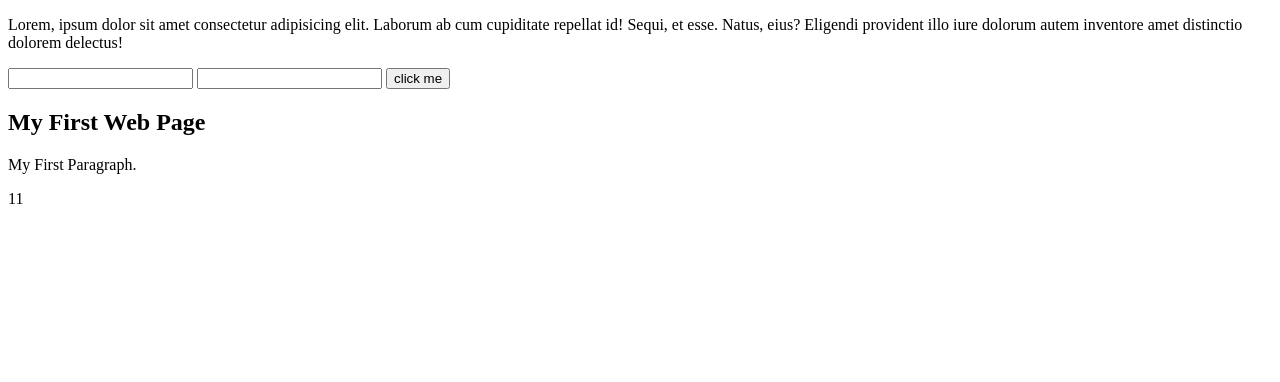
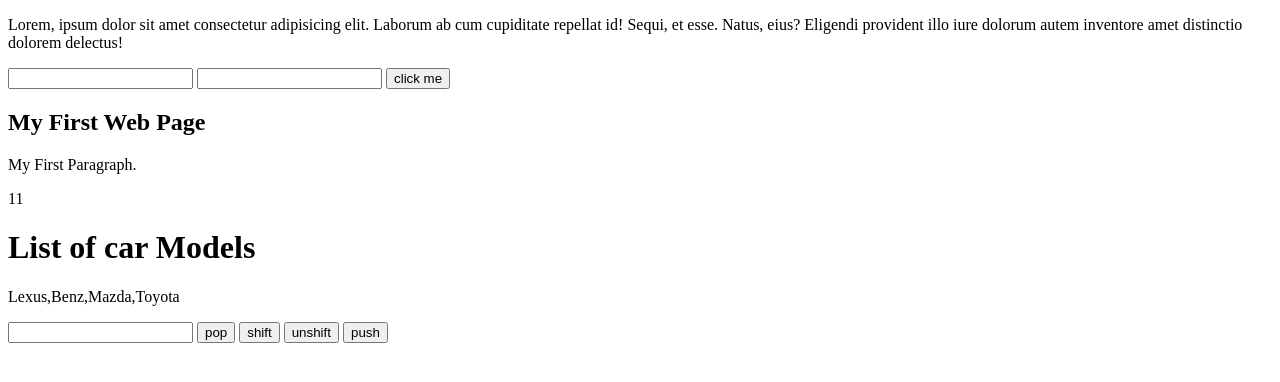
Before and after one commit to mickey022/javascript, a plain HTML site: page index.html in a window 1280 px wide. Drawn offline with Linux system fonts and the light colour scheme.

Commit message:
mike first commit

```diff
--- a/index.html
+++ b/index.html
@@ -12,7 +12,7 @@
 
 <input type="text" id="input1">
 <input type="text" id="input2">
-<button id="myButton">click me</button>
+<button id="myButton" onclick="bott()">click me</button>
 
     <script>
 
@@ -32,9 +32,9 @@ let value1 = (document.getElementById('input1'));
 let value2 = (document.getElementById('input2'));
 let btn = document.getElementById('myButton');
 
-      btn.addEventListener('click', function(){
+     function bott(){
     console.log (Number(value1.value) + Number(value2.value));
-      });
+      };
     </script>
 
 
@@ -43,7 +43,44 @@ let btn = document.getElementById('myButton');
 
 <p id="demo"></p>
 
+<!-- ARRAY -->
+<h1>List of car Models</h1>
+<p id="display"></p>
+
+<input type="text" id="car">
+<button onclick="pop()">pop</button>
+<button onclick="shift()">shift</button>
+<button onclick="unshift()">unshift</button>
+<button onclick="push()">push</button>
+
 <script>
+  let display = document.getElementById('display');
+  let cars = ['Lexus', 'Benz', 'Mazda', 'Toyota'];
+  display.innerHTML = cars
+
+function pop(){
+  cars.pop();
+  display.innerHTML = cars
+}
+function shift(){
+  cars.shift();
+  display.innerHTML = cars
+}
+
+function unshift(){
+  let input = document.getElementById('car');
+  cars.unshift(input.value);
+  display.innerHTML = cars
+}
+
+function push(){
+  let input2 = document.getElementById('car');
+  cars.push(input2.value);
+  display.innerHTML = cars
+}
+
+
+
 document.getElementById("demo").innerHTML = 5 + 6;
 </script>
 
```
